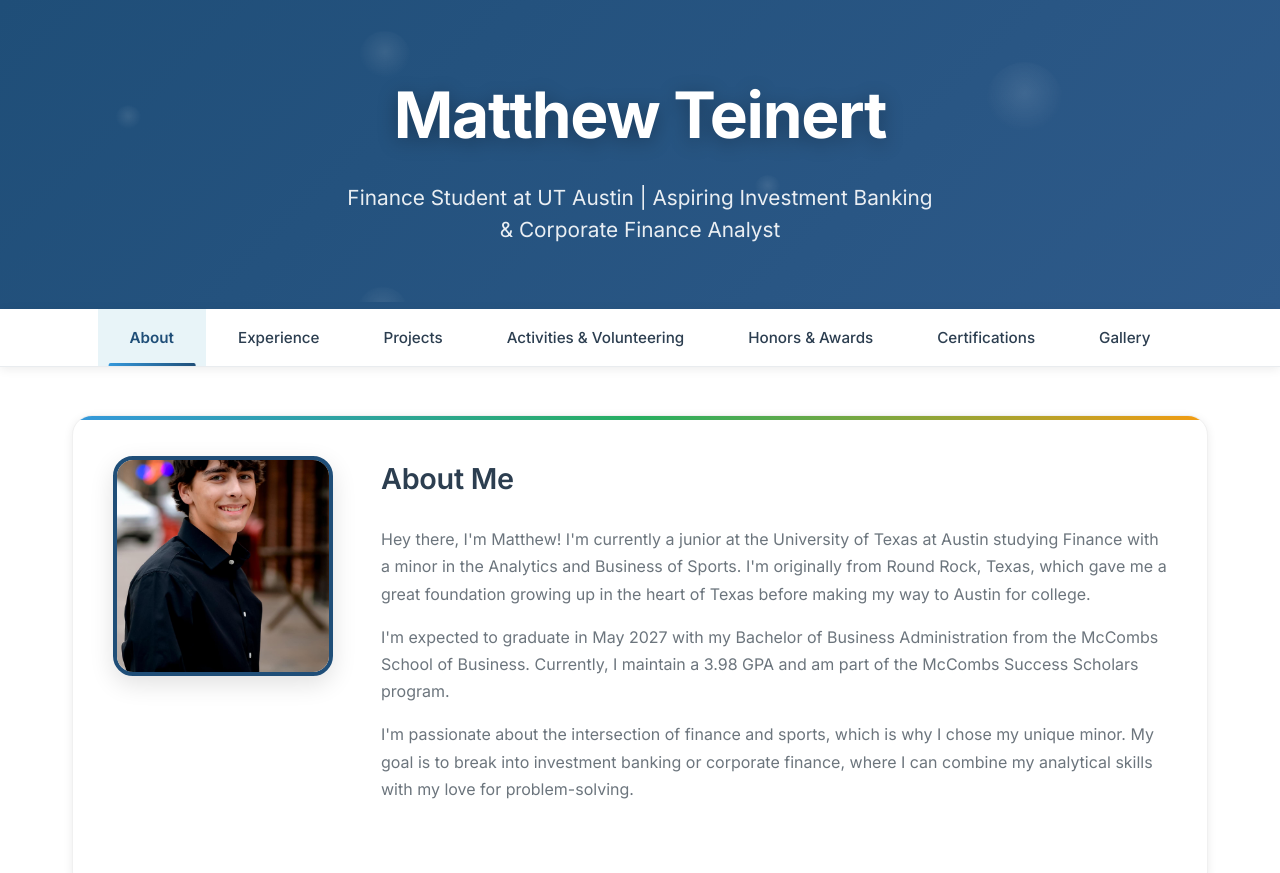
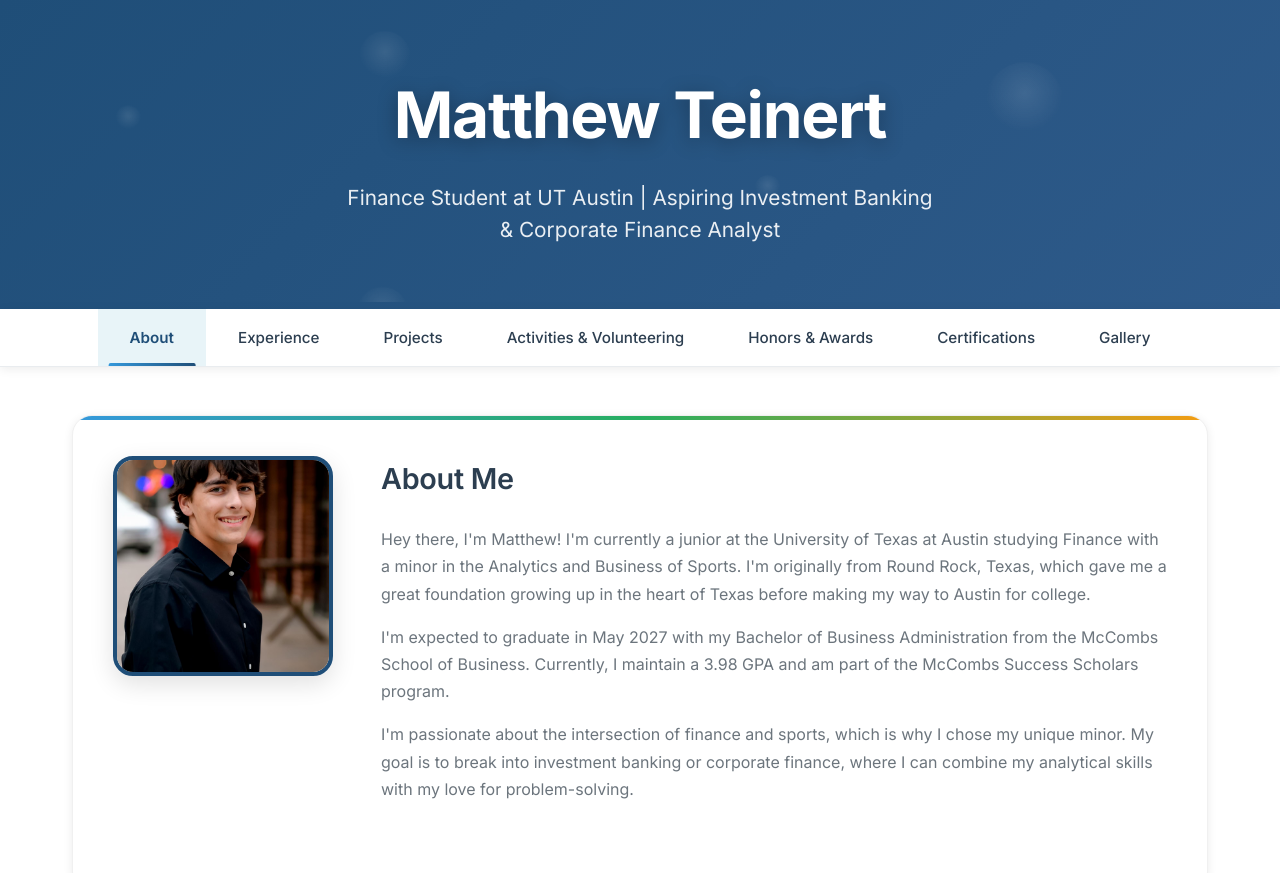
Before and after one commit to MatthewTeinert/Online-Portfolio, a plain HTML site: page index.html in a window 1280 px wide. Shown: the top 873 px of the page. Drawn offline with Linux system fonts and the light colour scheme.

Commit message:
Update index.html

```diff
--- a/index.html
+++ b/index.html
@@ -958,7 +958,7 @@
                             <div class="profile-photo">
                                 <img src="https://raw.githubusercontent.com/MatthewTeinert/Online-Portfolio/main/images/About%20-%20Profile%20Photo.jpg"
                                         alt="Matthew Teinert"
-                                        style="width: 120%; height: 120%; object-fit: cover; border-radius: inherit; margin-top: -20px; margin-left: -10%;">
+                                        style="width: 120%; height: 120%; object-fit: cover; border-radius: inherit; margin-top: -20px; margin-left: -10%; object-position: center 20%;">
                             </div>
                         </div>
                         <div style="flex: 1; min-width: 300px;">
```
